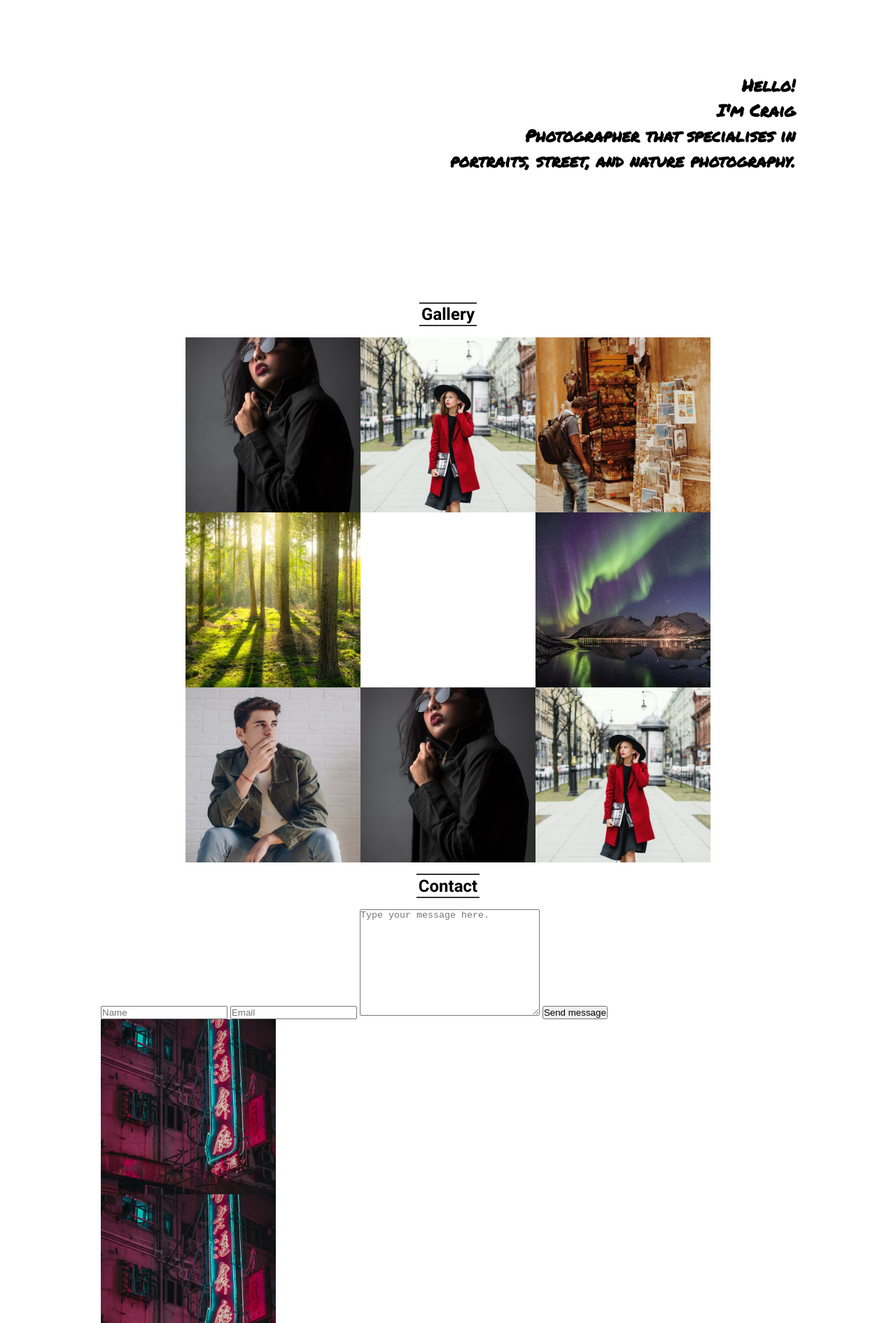
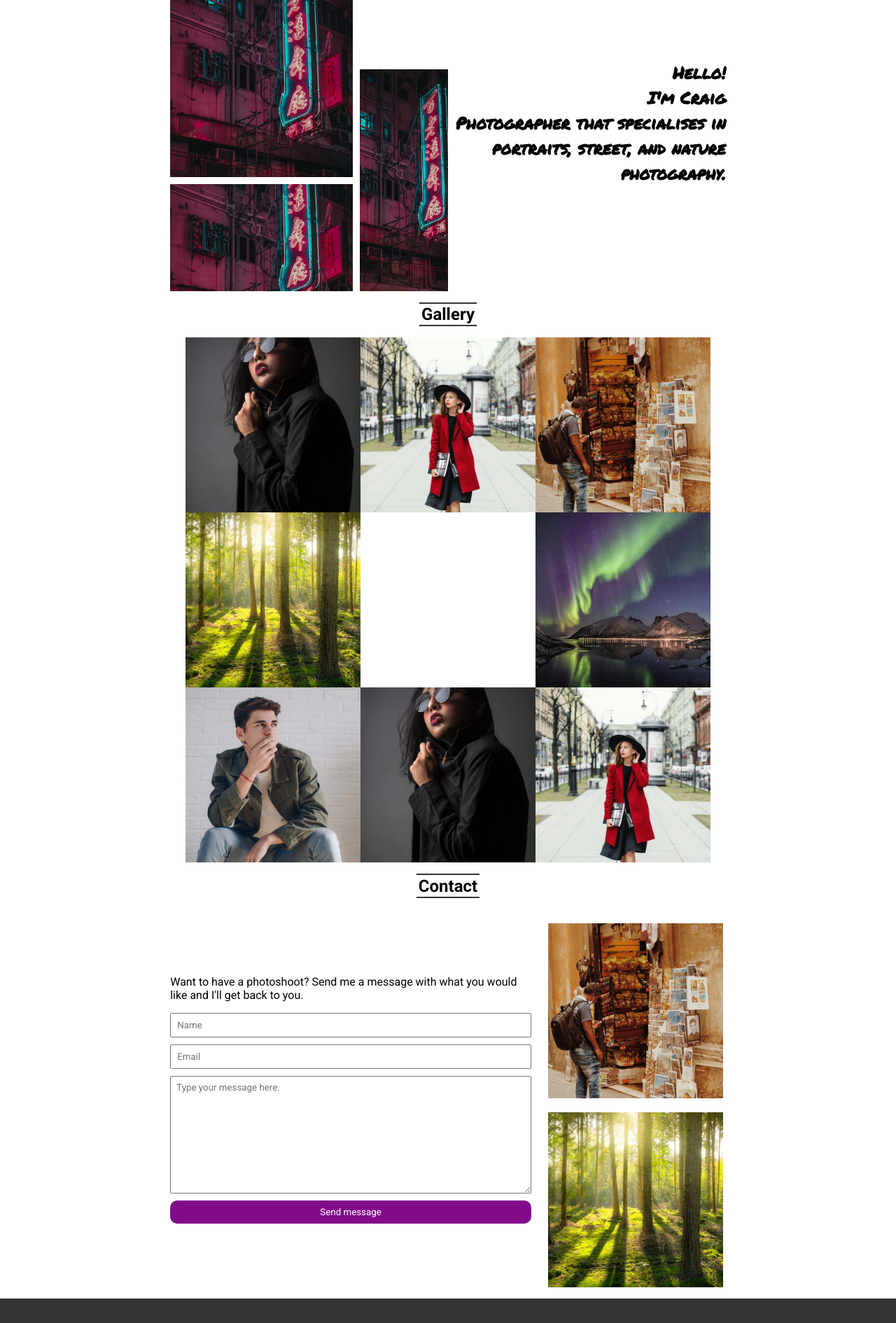
Before and after one commit to cdevelopment010/Web-Dev-Journey-Week-6, a plain HTML site: page Sites/Photographers-portfolio/index.html in a window 1280 px wide. Shown: the part 80-1970 px from the top of the page at 70% size. Drawn offline with Linux system fonts and the light colour scheme.

Commit message:
Update index and styles for portfolio - media queries and form layout

```diff
--- a/Sites/Photographers-portfolio/index.html
+++ b/Sites/Photographers-portfolio/index.html
@@ -12,6 +12,9 @@
     <link rel="preconnect" href="https://fonts.gstatic.com" crossorigin>
     <link href="https://fonts.googleapis.com/css2?family=Permanent+Marker&family=Roboto:ital,wght@0,100;0,400;0,700;1,400&display=swap" rel="stylesheet">
 
+    <!-- font awesome -->
+    <link rel="stylesheet" href="https://cdnjs.cloudflare.com/ajax/libs/font-awesome/4.7.0/css/font-awesome.min.css">
+
     <!-- custom CSS -->
     <link rel="stylesheet" href="./style.css">
 
@@ -22,12 +25,16 @@
     <main>
 
         <section class="header">
-            <div class="contianer">
-                <div class="headline-img">
-
+            <div class="container">
+                <div class="headline-img img">
+                    <div class="text">Photo by airam-datoon from Pexels</div>
                 </div>
-                <div class="sub-img1"></div>
-                <div class="sub-img2"></div>
+                <div class="sub-img1 hidden img">
+                    <div class="text">Photo by HARSH KUSHWAHA from Pexels</div>
+                </div>
+                <div class="sub-img2 hidden img">
+                    <div class="text">Photo by HARSH KUSHWAHA from Pexels</div>
+                </div>
             </div>
             <div class="headline">
                 <h1>
@@ -85,10 +92,11 @@
 
         <section class="contact">
             <h2>Contact</h2>
+            <div class="container-form">
+                <p>Want to have a photoshoot? Send me a message with what you would like and I'll get back to you. </p>
 
-            <div class="container">
-                <form>
-                    <input type="text" name="name" id="name" placeholder="Name">
+                <form autocomplete="off">
+                    <input type="text" name="name" id="name" placeholder="Name" autocomplete="name">
                     <input type="email" name="email" id="email" placeholder="Email">
                     <textarea name="message" id="message" cols="30" rows="10" placeholder="Type your message here. "></textarea>
                     <button type="submit">Send message</button>
@@ -96,14 +104,26 @@
             </div>
 
             <div class="container">
-                <div class="img"></div>
-                <div class="img"></div>
+                <div class="img img-marina">
+                    <!-- <img src="./assets/pexels-marina-gr-9880089.jpg" alt=""> -->
+                    <div class="text">Photo by Marina Gr from Pexels</div>
+                </div>
+                <div class="img img-skitterphoto">
+                    <!-- <img src="./assets/pexels-skitterphoto-240040.jpg" alt=""> -->
+                    <div class="text">Skitterphoto</div>
+                </div>
             </div>
         </section>
     </main>
 
 
     <footer>
+        <ul>
+            <li><i class="fa fa-instagram"></i></li>
+            <li><i class="fa fa-pinterest"></i></li>
+            <li><i class="fa fa-facebook"></i></li>
+            <li><i class="fa fa-linkedin"></i></li>
+        </ul>
 
     </footer>
 
--- a/Sites/Photographers-portfolio/style.css
+++ b/Sites/Photographers-portfolio/style.css
@@ -33,6 +33,7 @@ h2 {
     margin: 1rem auto;
     padding: 0.2rem;
     position: relative;
+    width: -moz-fit-content;
     width: fit-content;
 }
 
@@ -56,6 +57,44 @@ h2:after {
     background-color: #333;
 }
 
+li {
+    list-style: none;
+    cursor: pointer;
+}
+
+li:hover {
+    color: #EEEEEE;
+}
+
+form {
+    margin: 1rem 0;
+    display: grid;
+    gap: 10px;
+}
+
+form > * {
+    padding: 0.5rem;
+    font-family: inherit;
+}
+
+input:focus, textarea:focus {
+    outline: 1px solid #820B8A;
+}
+
+button {
+    background-color: #820B8A;
+    border: 1px solid transparent;
+    border-radius: 10px;
+    color: white;
+    font-family: inherit;
+
+}
+
+
+button:hover,
+button:focus {
+    background-color: #04080F;
+}
 
 
 .header {
@@ -63,25 +102,42 @@ h2:after {
     grid-template-columns: 1fr 1fr;
 }
 
+
+div .hidden {
+    display: none;
+}
+
+/* footer */
+
 footer {
     background-color: #333;
-    min-height: max(10vh,100px);
+    height: max(10vh,100px);
     color: white;
     margin-top: auto;
     width: 100%;
 }
+
+footer ul {
+    height: 100%;
+    display: flex;
+    justify-content: space-evenly;
+    align-items: center;
+}
+
 
 
 /* Header section */
 
 /* main image */
 
-.headline-img {
+div .headline-img {
     background: url("./assets/pexels-airam-datoon-3389817.jpg");
     height: 100%;
     width: 100%;
+
+    background-size: cover;
     background-position: center;
-    background-size: cover;
+    background-repeat: no-repeat;
 }
 
 
@@ -152,7 +208,9 @@ footer {
 
 .img .text {
     position: absolute;
-    opacity: 0;
+    opacity: 0; /* Standard compliant browsers */
+   -moz-opacity: 0; /* Firefox and Mozilla browsers */
+   -webkit-opacity: 0; /* WebKit browser e.g. Safari */
     height: 100%;
     width: 100%;
     background-color: rgba(0,0,0,0.5);
@@ -166,11 +224,19 @@ footer {
 
 
 .img:hover .text {
-    opacity: 100%;
+    opacity: 1; /* Standard compliant browsers */
+   -moz-opacity: 1; /* Firefox and Mozilla browsers */
+   -webkit-opacity: 1; /* WebKit browser e.g. Safari */
 }
 
 
+/* contact section */
 
+.contact .container {
+    display: grid;
+    gap: 20px;
+    justify-content: center;
+}
 
 /* Media queries */
 
@@ -179,16 +245,69 @@ footer {
     main {
         width: 80%;
         margin: 0 auto;
-
         grid-template-rows: 60vh auto;
-    }
-
-    .header {
-        align-items: center;
     }
 
     .img {
         height: 250px;
         width: 250px;
     }
+
+    .header {
+        align-items: center;
+        width: 80%;
+        margin: 0 auto;
+    }
+
+
+    .header .container {
+        height: 60vh;
+        display: grid;
+        grid-template-columns: repeat(3,1fr);
+        grid-template-rows: repeat(3,1fr);
+        grid-template-areas: "main-img main-img ."
+            "main-img main-img sub-img1"
+            "sub-img2 sub-img2 sub-img1"
+        ;
+        gap: 10px;
+
+    }
+
+    .headline-img {
+        grid-area: main-img;
+    }
+
+    .sub-img1 {
+        grid-area: sub-img1;
+        height: 100%;
+        width: 100%;
+    }
+    .sub-img2 {
+        grid-area: sub-img2;
+        height: 100%;
+        width: 100%;
+    }
+
+    div .hidden {
+        display: block;
+    }
+
+
+
+
+    .contact {
+        width: 80%;
+        margin: 0 auto;
+        display: grid;
+        grid-template-columns: 1fr 0.5fr;
+        grid-template-areas: "header header"
+            "form images";
+
+        align-items: center;
+        gap: 20px;
+    }
+
+    .contact h2 {
+        grid-area: header;
+    }
 }
```
